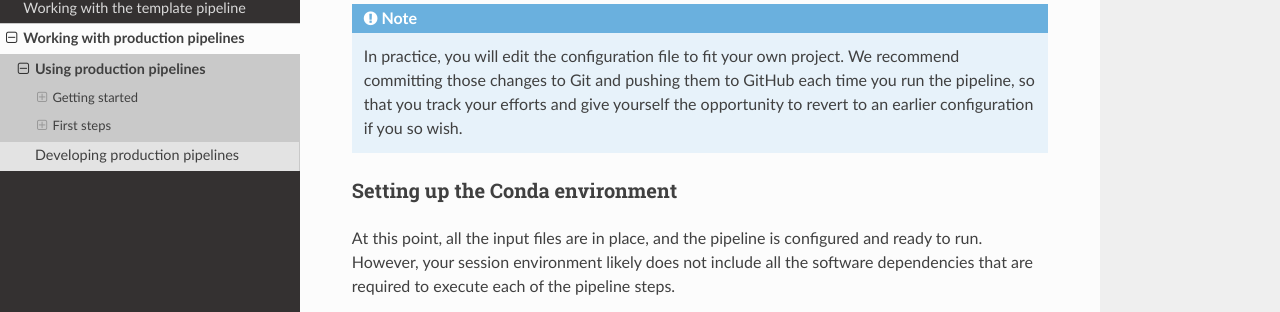
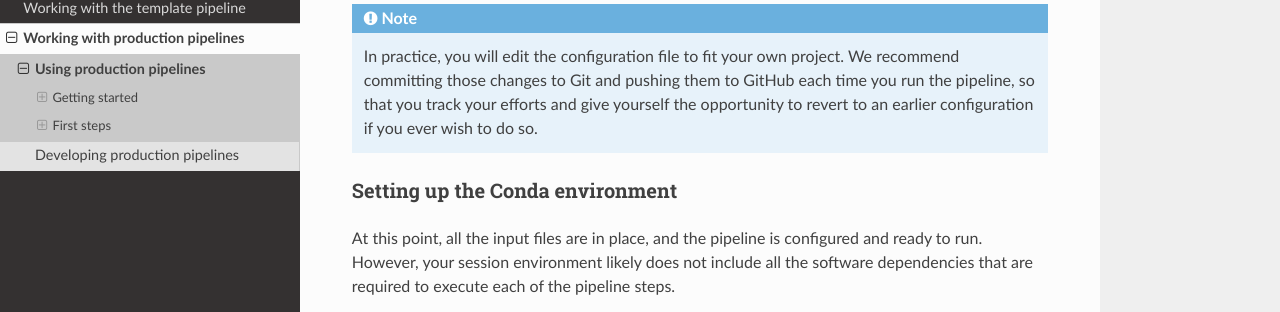
Before and after one commit to kevinrue/rtd-tutorial, a Sphinx documentation site: the page built from docs/source/guides/production_usage.rst, in a window 1280 px wide and 900 px high, scrolled down 6262 px. Shown: the part 211-523 px from the top of the window. Built offline with Sphinx 7.4.7 and the Read the Docs theme 2.0.0, drawn with Linux system fonts in a browser that asks for light colours.

Commit message:
rephrase

```diff
--- a/docs/source/guides/production_usage.rst
+++ b/docs/source/guides/production_usage.rst
@@ -279,7 +279,7 @@ in the configuration file!
    We recommend committing those changes to Git and pushing them to GitHub
    each time you run the pipeline, so that you track your efforts
    and give yourself the opportunity to revert to an earlier configuration
-   if you so wish.
+   if you ever wish to do so.
 
 Setting up the Conda environment
 ~~~~~~~~~~~~~~~~~~~~~~~~~~~~~~~~
```
